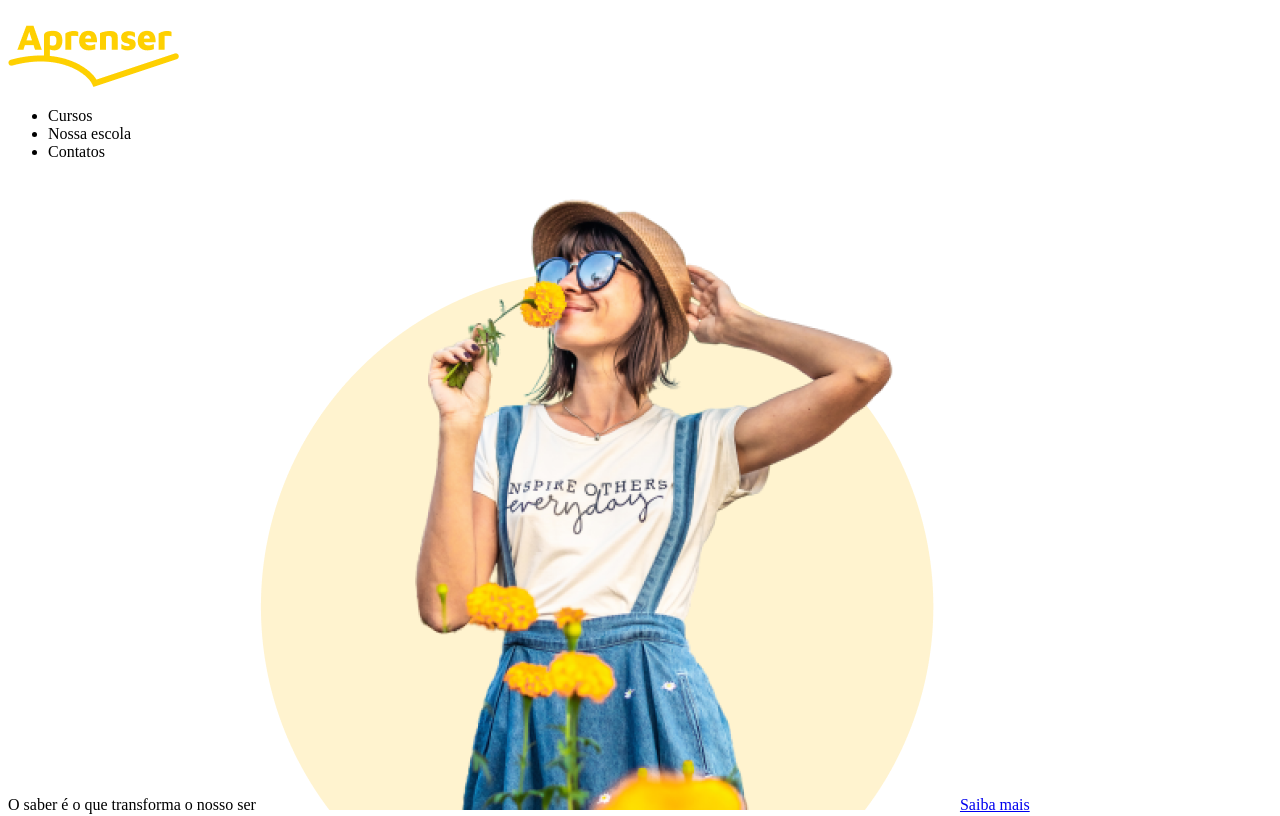
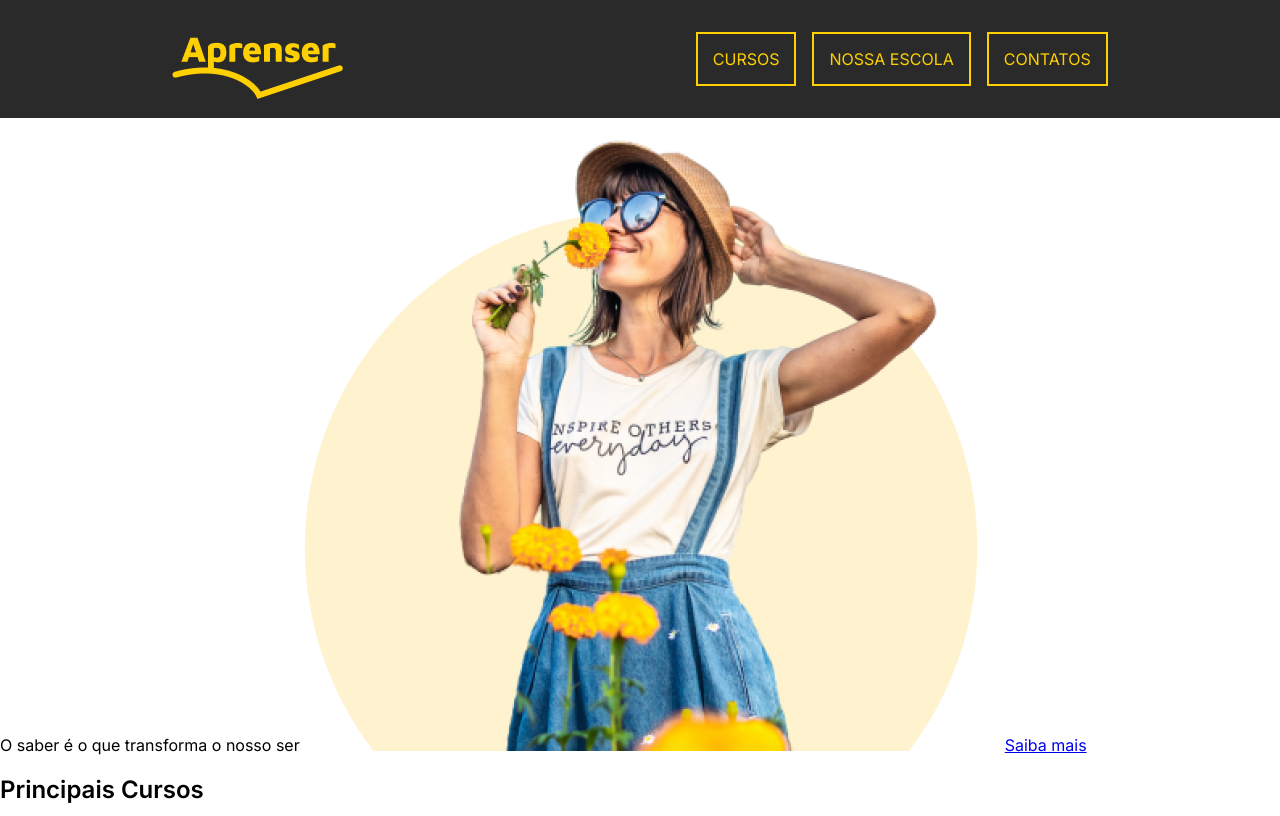
Before and after one commit to NatanLisboa/projeto-aprenser, a plain HTML site: page index.html in a window 1280 px wide. Shown: the top 816 px of the page. Drawn offline with Linux system fonts and the light colour scheme.

Commit message:
fix!: Aplica estilo CSS no header

```diff
--- a/index.html
+++ b/index.html
@@ -3,16 +3,18 @@
 <head>
     <meta charset="UTF-8">
     <meta name="viewport" content="width=device-width, initial-scale=1.0">
+    <link rel="stylesheet" href="styles/main.css">
+    <link href="https://fonts.googleapis.com/css2?family=Inter:wght@400;600&display=swap" rel="stylesheet">
     <title>Projeto Aprenser</title>
 </head>
 <body>
-    <header>
+    <header class="header">
         <img src="images/logoAprenser.png" alt="Logo da empresa fictícia Aprenser">
         <nav>
-            <ul>
-                <li>Cursos</li>
-                <li>Nossa escola</li>
-                <li>Contatos</li>
+            <ul class="header-nav-list">
+                <li class="header-nav-list-item">Cursos</li>
+                <li class="header-nav-list-item">Nossa escola</li>
+                <li class="header-nav-list-item">Contatos</li>
             </ul>
         </nav>
     </header>
--- /dev/null
+++ b/styles/main.css
@@ -0,0 +1,26 @@
+
+body {
+    margin: 0;
+    font-family: 'Inter', sans-serif;
+}
+
+.header {
+    display: flex;
+    background-color: #2A2A2A;
+    color: #FED001;
+    padding: 16px;
+    text-transform: uppercase;
+    align-items: center;
+    justify-content: space-around;
+}
+
+.header-nav-list {
+    display: flex;
+    list-style: none;
+    gap: 16px;
+}
+
+.header-nav-list-item {
+    border: 2px solid #FED001;
+    padding: 15px;
+}
```
